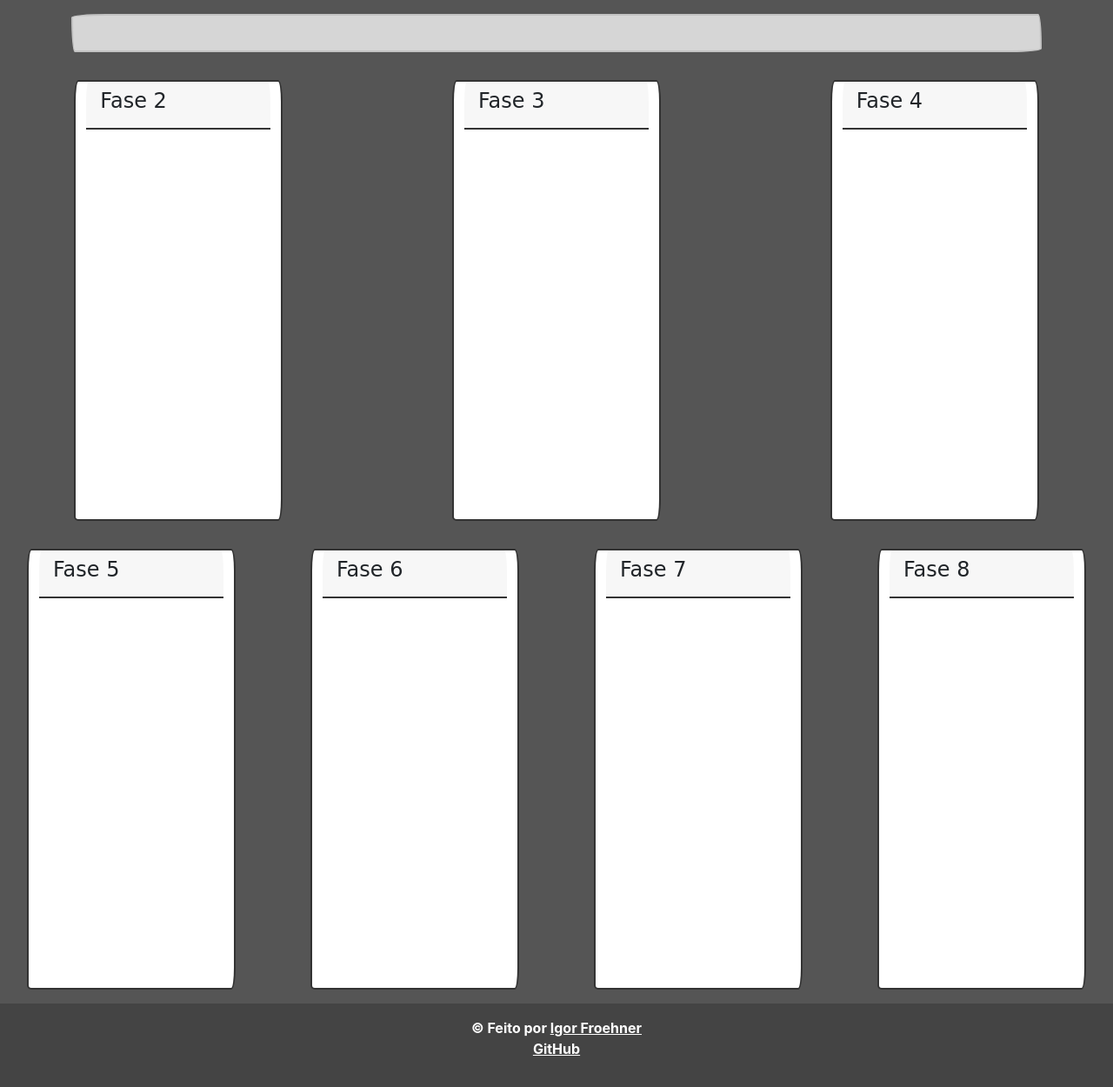
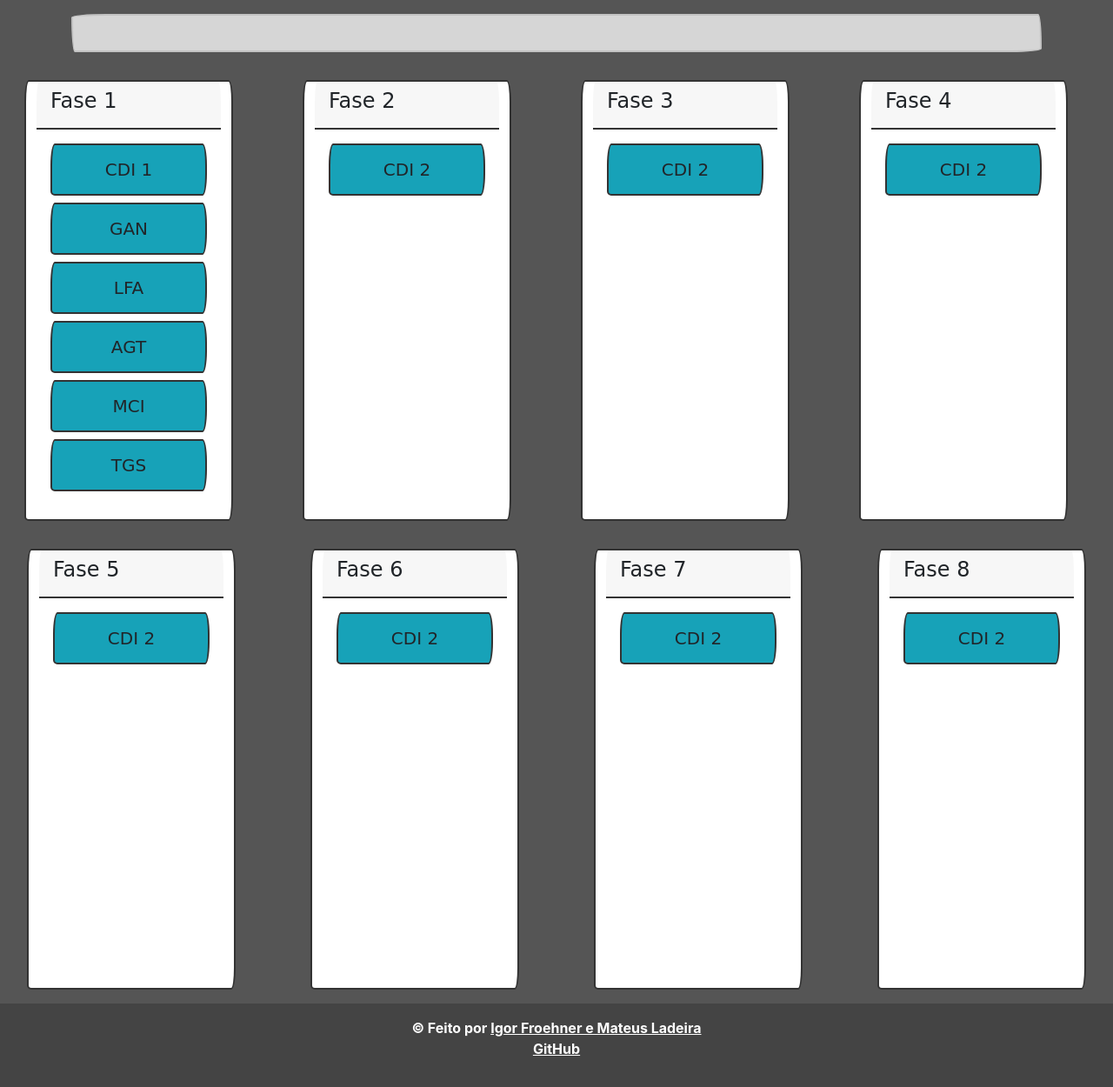
Before and after one commit to IgorFroehner/minha_grade, a Flask app: template templates/grade.html in a window 1280 px wide. Shown: the part 60-1310 px from the top of the page at 87% size. Run offline with Flask 2, Linux system fonts and the light colour scheme; the template is opened without the code that fills it, so the values that code supplies are empty; some libraries are stand-ins or nearby versions; some web fonts are replaced.

```diff
--- a/app.py
+++ b/app.py
@@ -1,15 +1,20 @@
 from flask import Flask, render_template
-from model import schedule
+from decouple import config
+from mongoengine import connect
+from model import Schedule
 
 import blueprints
 
 app = Flask(__name__)
 app.register_blueprint(blueprints.schedule_controller, url_prefix='/schedule')
 
+connect(host=f"mongodb+srv://{config('DB_USER')}:{config('DB_PASS')}@cluster0.ogn2b.mongodb.net/myFirstDatabase"
+             f"?retryWrites=true&w=majority")
+
 
 @app.route('/')
 def index() -> str:
-    schedules = schedule.find_all()
+    schedules = Schedule.objects
     print(schedules)
     return render_template('index.html', schedules=schedules)
 
--- a/requirements.txt
+++ b/requirements.txt
@@ -4,6 +4,7 @@ Flask==2.0.1
 itsdangerous==2.0.1
 Jinja2==3.0.1
 MarkupSafe==2.0.1
+mongoengine==0.23.1
 pymongo==3.11.4
 python-decouple==3.4
 Werkzeug==2.0.1
--- a/templates/base.html
+++ b/templates/base.html
@@ -40,7 +40,7 @@
         </div>
     </nav>
 
-    <div class="container-fluid p-0" style="border: 0; padding: 0;">
+    <div class="container-fluid p-0 min-vh-100" style="border: 0; padding: 0;">
         {% block content %} {% endblock %}
     </div>
 
@@ -49,7 +49,7 @@
 
         <div class="text-center p-3" style="background-color: rgba(0, 0, 0, 0.2);">
             &copy; Feito por
-            <a class="text-white" href="https://github.com/IgorFroehner">Igor Froehner</a>
+            <a class="text-white" href="https://github.com/IgorFroehner">Igor Froehner e Mateus Ladeira</a>
             <p>
                 <a class="text-white" href="">GitHub</a>
             </p>
--- a/templates/grade.html
+++ b/templates/grade.html
@@ -7,17 +7,62 @@
 
     <div class="container text-center">
         <div class="alert alert-dismissible alert-primary mt-3">
-        <h1>{{ schedule['name'] }}</h1>
+            <h1>{{ schedule.name }}</h1>
         </div>
     </div>
 
     <div class="row">
 
-    {% for phase in schedule['phases'] %}
+        {#    {% for phase in schedule.phases %}#}
+
+        <div class="row">
 
         <div class="card mb-3 mt-3 m-auto phase">
             <div class="card-header">
-                <h4 class="card-title">Fase {{ phase['id'] }}</h4>
+                <h4 class="card-title">Fase 1</h4>
+            </div>
+            <div class="card-body container inside-card">
+                <div class="card bg-info mb-2 subject-cards">
+                    <div class="card-body">
+                        <h5 class="card-text text-center">CDI 1</h5>
+                    </div>
+                </div>
+
+                <div class="card bg-info mb-2 subject-cards">
+                    <div class="card-body">
+                        <h5 class="card-text text-center">GAN</h5>
+                    </div>
+                </div>
+
+                <div class="card bg-info mb-2 subject-cards">
+                    <div class="card-body">
+                        <h5 class="card-text text-center">LFA</h5>
+                    </div>
+                </div>
+
+                <div class="card bg-info mb-2 subject-cards">
+                    <div class="card-body">
+                        <h5 class="card-text text-center">AGT</h5>
+                    </div>
+                </div>
+
+                <div class="card bg-info mb-2 subject-cards">
+                    <div class="card-body">
+                        <h5 class="card-text text-center">MCI</h5>
+                    </div>
+                </div>
+
+                <div class="card bg-info mb-2 subject-cards">
+                    <div class="card-body">
+                        <h5 class="card-text text-center">TGS</h5>
+                    </div>
+                </div>
+            </div>
+        </div>
+
+        <div class="card mb-3 mt-3 m-auto phase">
+            <div class="card-header">
+                <h4 class="card-title">Fase 2</h4>
             </div>
             <div class="card-body container inside-card">
                 <div class="card bg-info mb-2 subject-cards">
@@ -29,71 +74,100 @@
             </div>
         </div>
 
-    {% endfor %}
-
-    <div class="card mb-3 mt-3 m-auto" style="max-width: 15rem;">
+        <div class="card mb-3 mt-3 m-auto phase">
             <div class="card-header">
-            <h4 class="card-title">Fase 2</h4>
+                <h4 class="card-title">Fase 3</h4>
             </div>
-        <div class="card-body" style="min-height: 28rem; width: fit-content;">
-            <p class="card-text"></p>
+            <div class="card-body container inside-card">
+                <div class="card bg-info mb-2 subject-cards">
+                    <div class="card-body">
+                        <h5 class="card-text text-center">CDI 2</h5>
                     </div>
                 </div>
 
-    <div class="card mb-3 mt-3 m-auto" style="max-width: 15rem;">
-        <div class="card-header">
-            <h4 class="card-title">Fase 3</h4>
-        </div>
-        <div class="card-body" style="min-height: 28rem; width: fit-content;">
-            <p class="card-text"></p>
             </div>
         </div>
 
-    <div class="card mb-3 mt-3 m-auto" style="max-width: 15rem;">
+        <div class="card mb-3 mt-3 m-auto phase">
             <div class="card-header">
                 <h4 class="card-title">Fase 4</h4>
             </div>
-        <div class="card-body" style="min-height: 28rem; width: fit-content;">
-            <p class="card-text"></p>
+            <div class="card-body container inside-card">
+                <div class="card bg-info mb-2 subject-cards">
+                    <div class="card-body">
+                        <h5 class="card-text text-center">CDI 2</h5>
+                    </div>
+                </div>
+
             </div>
         </div>
 
         </div>
 
-<div class="row">
-
-    <div class="card mb-3 mt-3 m-auto" style="max-width: 15rem;">
+        <div class="card mb-3 mt-3 m-auto phase">
             <div class="card-header">
                 <h4 class="card-title">Fase 5</h4>
             </div>
-        <div class="card-body" style="min-height: 28rem; width: fit-content;">
-            <p class="card-text"></p>
+            <div class="card-body container inside-card">
+                <div class="card bg-info mb-2 subject-cards">
+                    <div class="card-body">
+                        <h5 class="card-text text-center">CDI 2</h5>
                     </div>
                 </div>
-    <div class="card mb-3 mt-3 m-auto" style="max-width: 15rem;">
+
+            </div>
+        </div>
+
+        <div class="card mb-3 mt-3 m-auto phase">
             <div class="card-header">
                 <h4 class="card-title">Fase 6</h4>
             </div>
-        <div class="card-body" style="min-height: 28rem; width: fit-content;">
-            <p class="card-text"></p>
+            <div class="card-body container inside-card">
+                <div class="card bg-info mb-2 subject-cards">
+                    <div class="card-body">
+                        <h5 class="card-text text-center">CDI 2</h5>
                     </div>
                 </div>
-    <div class="card mb-3 mt-3 m-auto" style="max-width: 15rem;">
+
+            </div>
+        </div>
+
+
+        <div class="card mb-3 mt-3 m-auto phase">
             <div class="card-header">
                 <h4 class="card-title">Fase 7</h4>
             </div>
-        <div class="card-body" style="min-height: 28rem; width: fit-content;">
-            <p class="card-text"></p>
+            <div class="card-body container inside-card">
+                <div class="card bg-info mb-2 subject-cards">
+                    <div class="card-body">
+                        <h5 class="card-text text-center">CDI 2</h5>
                     </div>
                 </div>
-    <div class="card mb-3 mt-3 m-auto" style="max-width: 15rem;">
+
+            </div>
+        </div>
+
+
+        <div class="card mb-3 mt-3 m-auto phase">
             <div class="card-header">
                 <h4 class="card-title">Fase 8</h4>
             </div>
-        <div class="card-body" style="min-height: 28rem; width: fit-content;">
-            <p class="card-text"></p>
-        </div>
+            <div class="card-body container inside-card">
+                <div class="card bg-info mb-2 subject-cards">
+                    <div class="card-body">
+                        <h5 class="card-text text-center">CDI 2</h5>
                     </div>
                 </div>
 
+            </div>
+        </div>
+
+        {#    {% endfor %}#}
+
+    </div>
+
+    <div class="row">
+
+    </div>
+
 {% endblock %}
--- a/templates/minha_grade.html
+++ b/templates/minha_grade.html
@@ -2,6 +2,7 @@
 {% block title %} Home {% endblock %}
 {% block head %}
     <link rel="stylesheet" href="/static/css/schedules.css">
+    <link rel="stylesheet" href="/static/css/minha_grade.css">
 {% endblock %}
 {% block content %}
 
@@ -17,6 +18,7 @@
                     <h5 class="card-text text-center">CDI 2</h5>
                 </div>
             </div>
+
         </div>
     </div>
 
```
Also changed, not shown: blueprints/schedule_controller.py (+5 -5 lines), main.py (+28 -11 lines), model/phase.py (+8 -2 lines), model/schedule.py (+8 -2 lines), model/subject.py (+12 -2 lines), templates/index.html (+6 -1 lines). Lines whose indentation alone changed are shown as unchanged.
